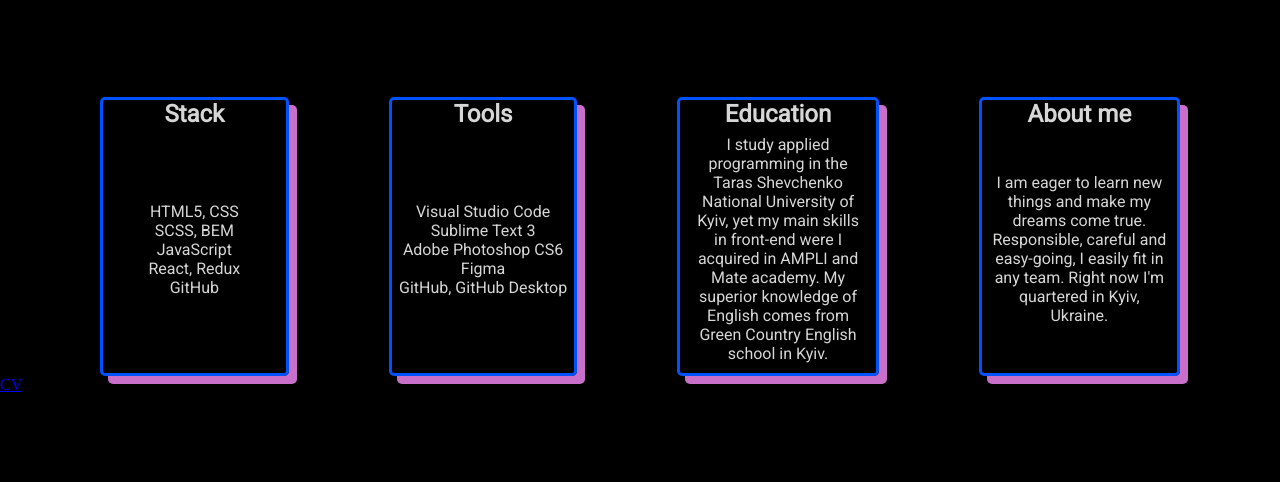
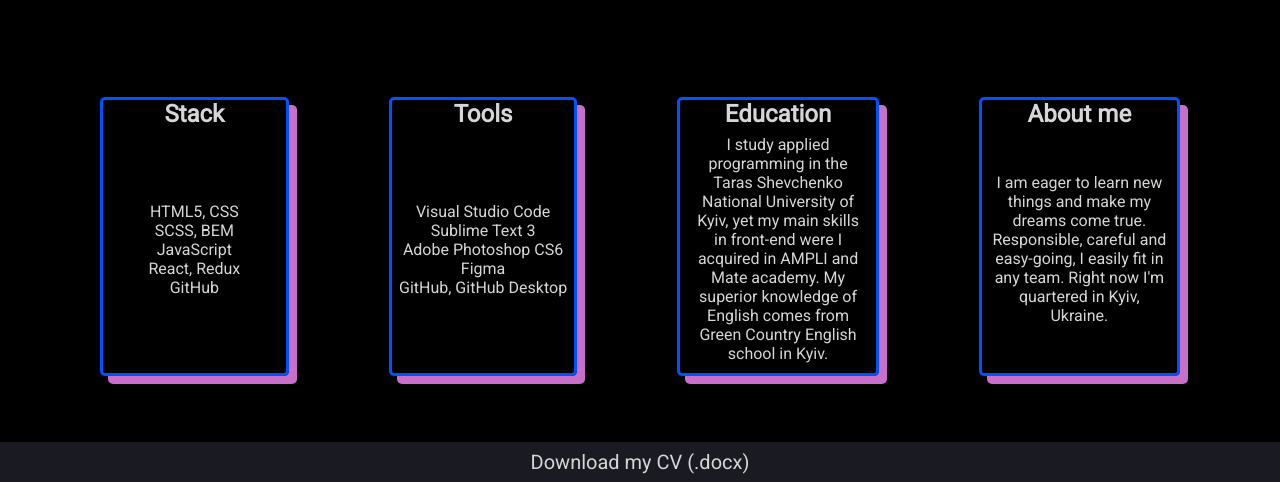
Before and after one commit to ov3rst33r/portfolio, a plain HTML site: page index.html in a window 1280 px wide. Shown: the part 318-800 px from the top of the page. Drawn offline with Linux system fonts and the light colour scheme.

Commit message:
v1.1
minor changes to portfolio, initial footer styling

```diff
--- a/index.html
+++ b/index.html
@@ -91,7 +91,12 @@
 	  </div>
 
 	  <div class="contactsBlock">
-		  <a href="/assets/CV.docx" download>CV</a>
+		  <a href="/assets/CV.docx"
+		     download
+			 class="cvLink"
+		  >
+		    Download my CV (.docx)
+		  </a>
 	  </div>
 	</body>
 </html>
--- a/styles.css
+++ b/styles.css
@@ -3,6 +3,7 @@
 :root {
   --mainBackgroundColor: #000000;
   --darkerBackgroundColor: #2c2c3a;
+  --evenDarkerBackgroundColor: #1a1a23;
   --silverTextColor: #d6d6d6;
   --hoverColor: #32936f;
   --languageHoverColor: #ff7f11;
@@ -134,5 +135,23 @@ body {
 }
 
 .contactsBlock {
-  height: 100px;
+  background-color: var(--evenDarkerBackgroundColor);
+  text-align: center;
+  width: 100%;
+  height: 40px;
+  line-height: 40px;
+  position: fixed;
+  bottom: 0;
 }
+
+.cvLink {
+  font-family: 'Roboto', sans-serif;
+  text-decoration: none;
+  color: var(--silverTextColor);
+  font-size: 20px;
+  transition: color 0.5s;
+}
+
+.cvLink:hover {
+  color: var(--languageHoverColor);
+}
```
Also changed, not shown: 2 other files.
